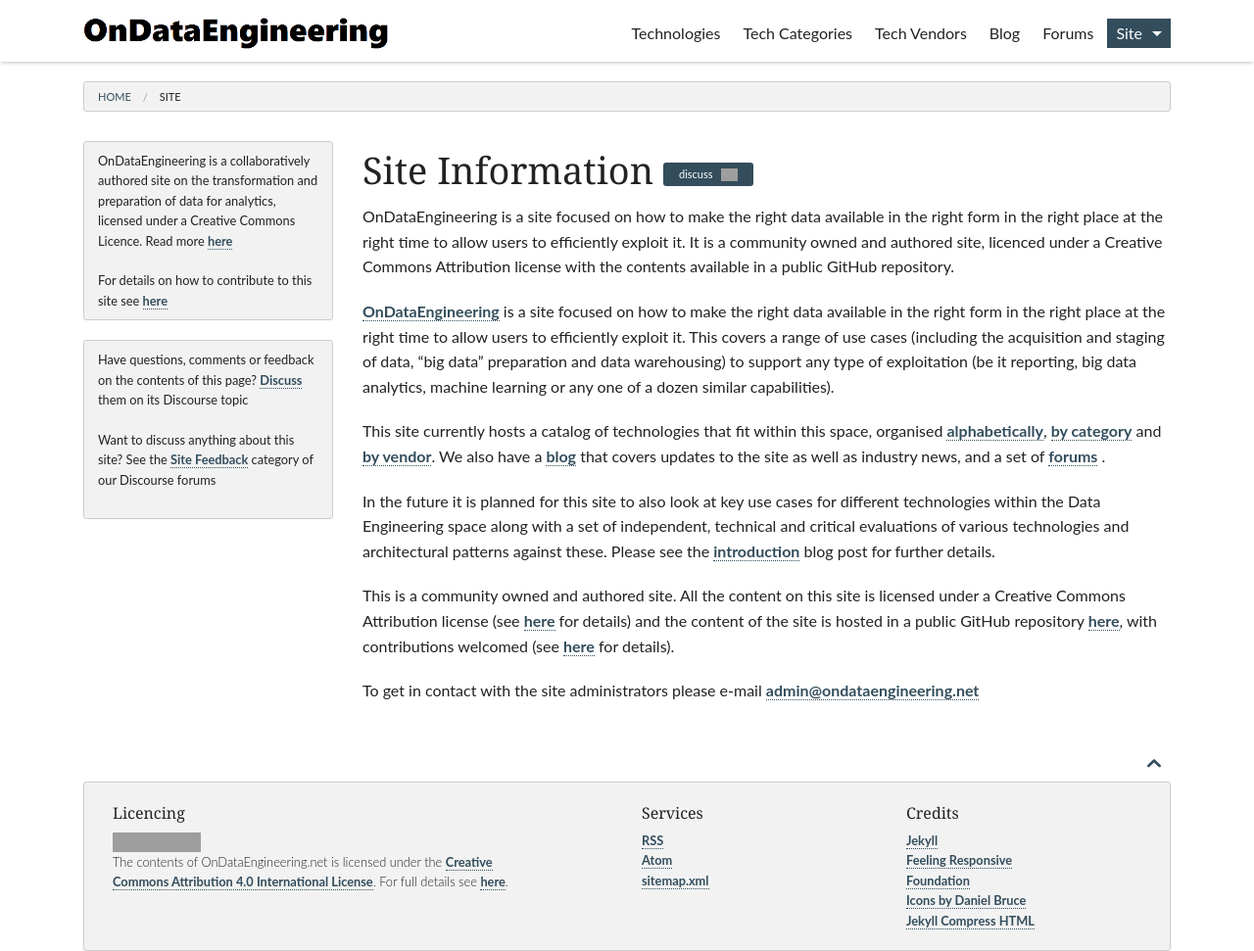
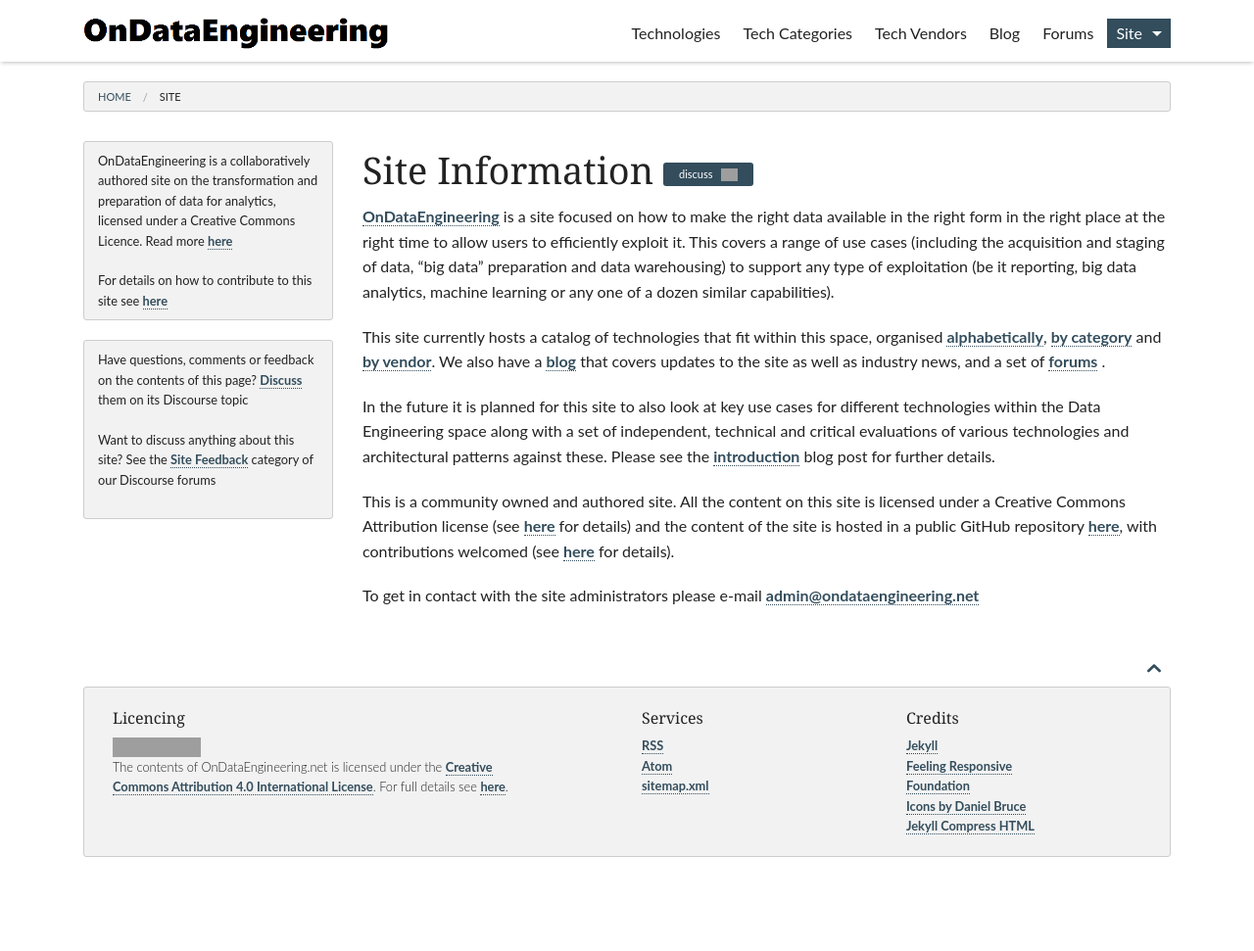
Before and after one commit to OnDataEngineering/OnDataEngineeringSite, a Jekyll site: the page built from site/index.md, in a window 1280 px wide. Shown: the whole page at 98% size. Built offline with Jekyll 4.4.1, drawn with Linux system fonts in a browser that asks for light colours; after the commit the page ends 900 px from its top, so only the background shows below that; grey boxes are pictures that could not be loaded.

Commit message:
Fixes for new meta descriptions

```diff
--- a/_config.yml
+++ b/_config.yml
@@ -134,6 +134,7 @@
       discuss_text: "Have questions, comments or feedback on the contents of this page?"
       discourse_category: "Site Feedback"
       discourse_category_text: "Want to discuss anything about this site?"
+      hide_description: true
   -
     scope:
       path: ""
--- a/_layouts/page.html
+++ b/_layouts/page.html
@@ -26,11 +26,13 @@
             {% include _meta_information.html post=page %}
             {% endif %}
 
+            {% unless page.hide_description %}
             {% if page.description %}
             <p itemprop="description">
                 {{ page.description }}
             </p>
             {% endif %}
+            {% endunless %}
 
             <span itemprop="articleSection">
             {{ content }}
--- a/pages/z_discourse_feed.xml
+++ b/pages/z_discourse_feed.xml
@@ -15,7 +15,7 @@
 			<item>
 				<title>{{ page.title | xml_escape }}</title>
 				<link>{{ site.url }}{{ site.baseurl }}{{ page.url }}</link>
-				<description>{% if page.description %}&lt;p&gt;{{ page.description | xml_escape }}&lt;/p&gt;{% endif %}{{ page.content | xml_escape }}</description>
+				<description>{{ page.content | xml_escape }}</description>
 				<discourse_author>{{ site.data.shared.authors[page.author].discourse_username }}</discourse_author>
 			</item>
 		{% endif %}{% endfor %}
```
